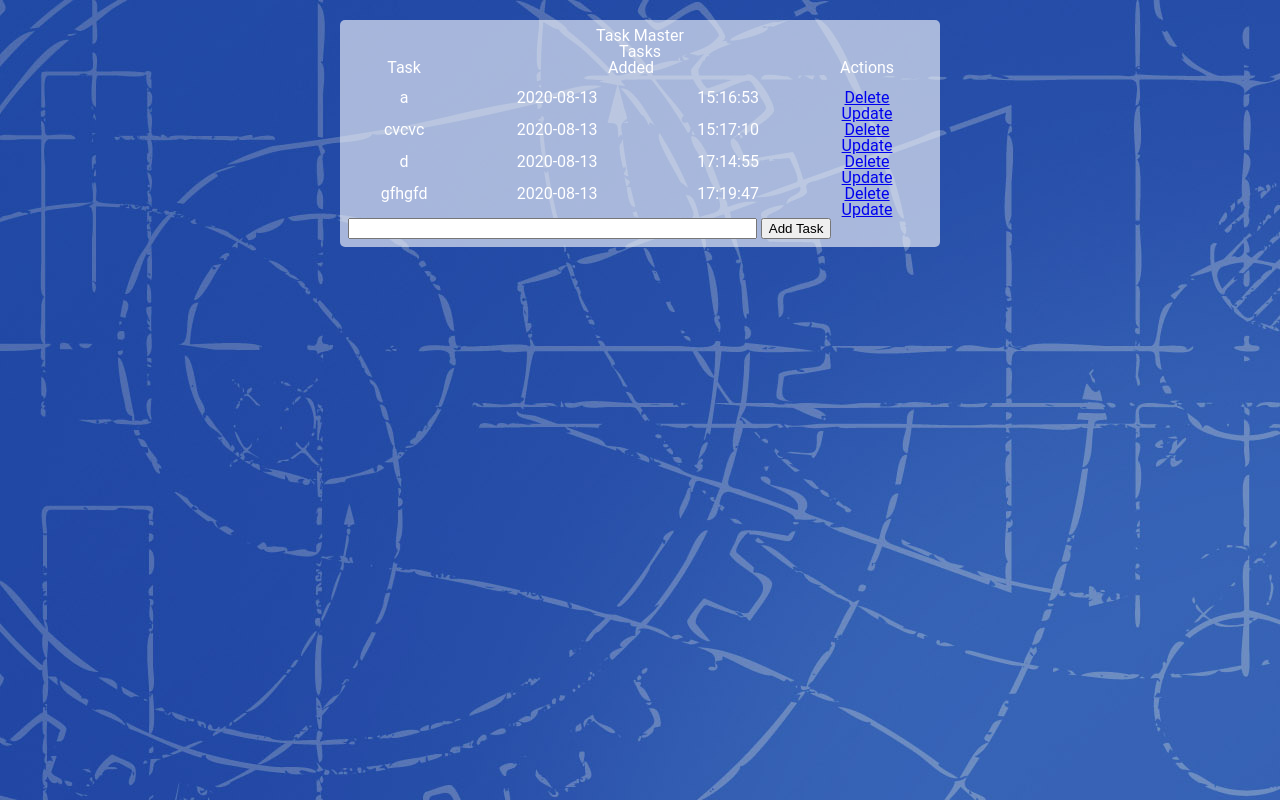
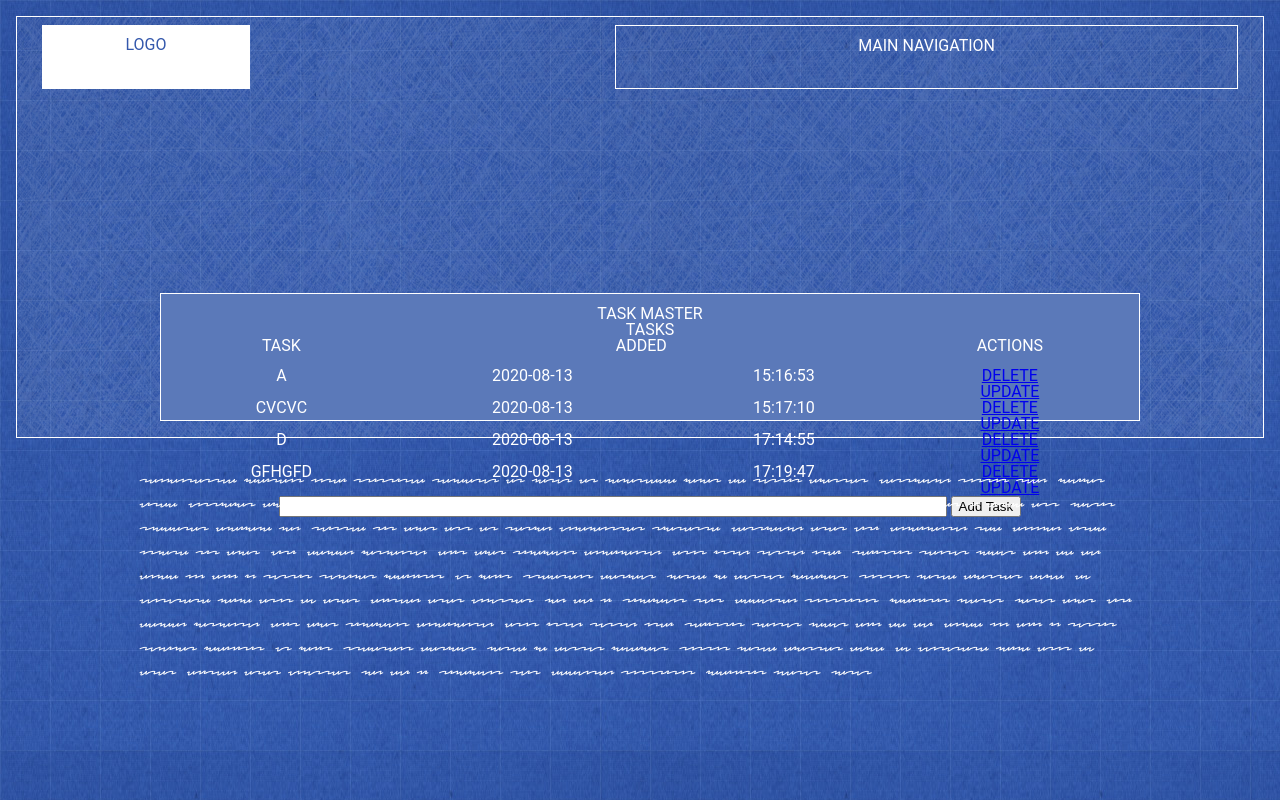
Before and after one commit to vanHeemstraSystems/flask-headstart, a Flask app: page / in a window 1280 px wide. Run offline with Flask 2, Linux system fonts and the light colour scheme; data comes from the database, SQL or seed files in the repository; both versions use the stored data as it was after the commit.

Commit message:
Update html for blueprint style

```diff
--- a/app.py
+++ b/app.py
@@ -61,4 +61,5 @@ def update(id):
         return render_template('update.html', task=task)
 
 if __name__ == "__main__":
-    app.run(debug=True)
+    #app.run(debug=True)
+    app.run(host='0.0.0.0', port=5222, debug=True) # Change port from default 5000 to 5222
--- a/static/css/main.css
+++ b/static/css/main.css
@@ -2,18 +2,7 @@ body, html {
     margin: 0;
     font-family: sans-serif;
 }
-#background {
-    background: url(../img/blueprint-background-11834.jpeg);
-    background-repeat: no-repeat;
-    background-size: auto;
-    position: fixed;
-    top: 0;
-    left: 0;
-    width: 100%;
-    height: 100vh;
-    margin: 0;
-    z-index: 999;
-}
+
 .content {
     border-radius: 5px;
     background:rgba(255, 255, 255, 0.6);
--- a/static/css/styles.css
+++ b/static/css/styles.css
@@ -41,6 +41,13 @@
 .in-header {
 	position: absolute;
 	top: 25%
+}
+.teaser {
+	float: left;
+	width: 98%;
+	margin-left: 2%;
+	height: 8em;
+	background: #5b79b9;
 }
 
 .teaser-1,
--- a/templates/index.html
+++ b/templates/index.html
@@ -5,8 +5,14 @@
 {% endblock %}
 
 {% block body %}
-<div id="background">
-  <div class="content">
+<header class="header-main has-border is-shaded">
+  <h1 class="logo is-highlighted">Logo</h1>
+  <nav class="nav-main has-border">
+    Main Navigation
+  </nav>
+  <div class="inner">
+    <section class="teaser has-border">
+      <div class="foo">
         <h1 style="text-align: center">Task Master</h1>
         <h2 style="text-align: center">Tasks</h2>
         <table>
@@ -33,5 +39,10 @@
           <input type="submit" value="Add Task">
         </form>
       </div>
+    </section>
+  </div>
+</header>
+<div class="inner intro is-text-simulation">
+  <p>Pellentesque habitant morbi tristique senectus et netus et malesuada fames ac turpis egestas. Vestibulum tortor quam, feugiat vitae, ultricies eget, tempor sit amet, ante. Donec eu libero sit amet quam egestas semper. Aenean ultricies mi vitae est. Mauris placerat eleifend leo. Quisque sit amet est et sapien ullamcorper pharetra. Vestibulum erat wisi, condimentum sed, commodo vitae, ornare sit amet, wisi. Aenean fermentum, elit eget tincidunt condimentum, eros ipsum rutrum orci, sagittis tempus lacus enim ac dui. Donec non enim in turpis pulvinar facilisis. Ut felis. Praesent dapibus, neque id cursus faucibus, tortor neque egestas augue, eu vulputate magna eros eu erat. Aliquam erat volutpat. Nam dui mi, tincidunt quis, accumsan porttitor, facilisis luctus, metus amet, wisi. Aenean fermentum, elit eget tincidunt condimentum, eros ipsum rutrum orci, sagittis tempus lacus enim ac dui. Donec non enim in turpis pulvinar facilisis. Ut felis. Praesent dapibus, neque id cursus faucibus, tortor neque egestas augue, eu vulputate magna eros eu erat. Aliquam erat volutpat. Nam dui mi, tincidunt quis, accumsan porttitor, facilisis luctus, metus</p>
 </div>
 {% endblock %}
```
Also changed, not shown: templates/update.html (+2 -6 lines), test.db. Lines whose indentation alone changed are shown as unchanged.
